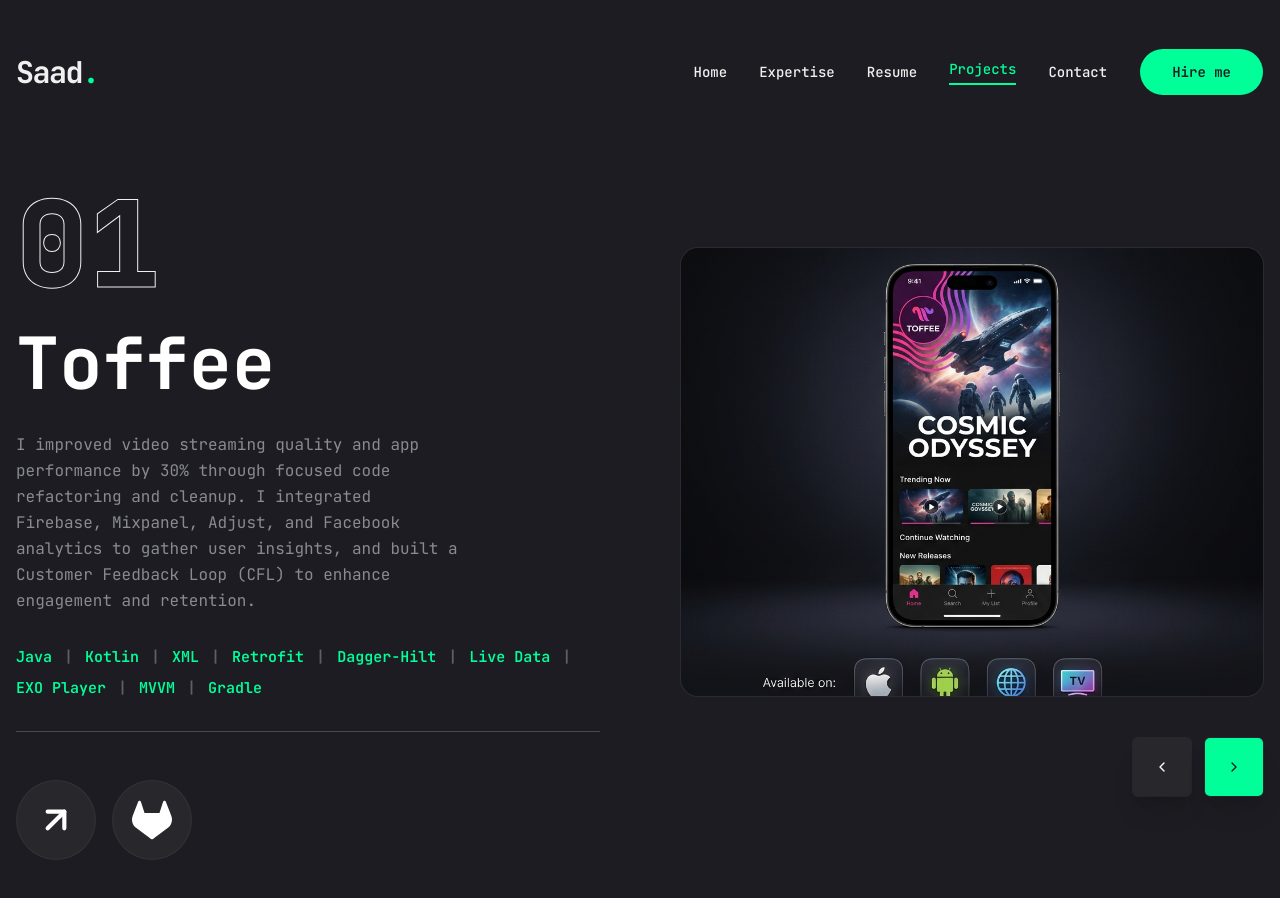
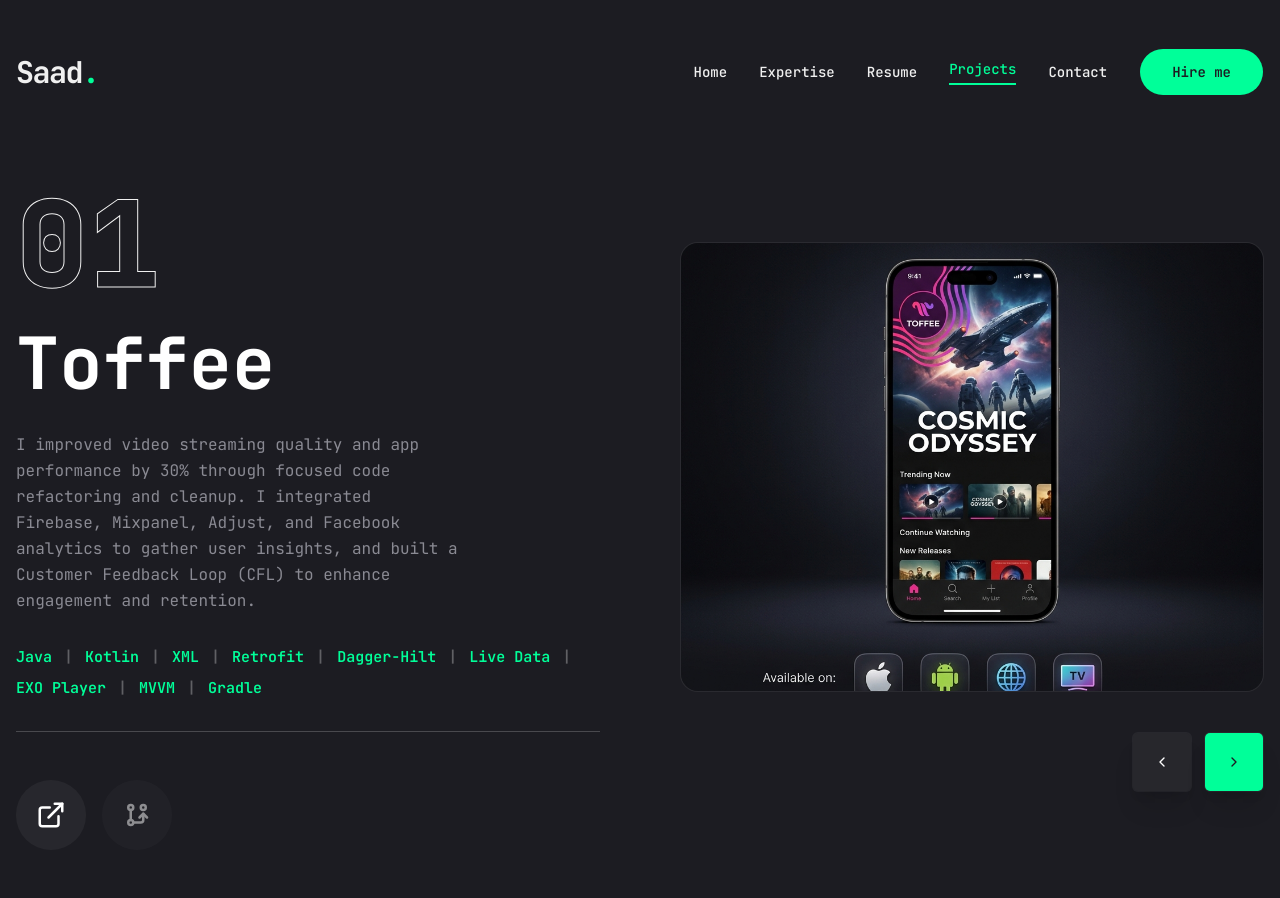
Before and after one commit to zubaer-rahman/portfolio_zubaer, a Next.js app: page /projects in a window 1280 px wide. Built offline with nearby package versions, Linux system fonts and the light colour scheme.

Commit message:
style: update project buttons with custom SVG icons and disabled states

```diff
--- a/app/projects/page.tsx
+++ b/app/projects/page.tsx
@@ -82,15 +82,26 @@ export default function Projects() {
             <div className="flex items-center gap-4">
               <Link
                 href={project.links.external}
-                className="w-20 h-20 rounded-full bg-card inline-flex items-center justify-center group hover:bg-primary transition-all duration-300 border border-white/5"
+                className="w-[70px] h-[70px] rounded-full bg-white/5 flex justify-center items-center group transition-all duration-300"
               >
-                <ArrowUpRight className="text-white w-10 h-10 group-hover:rotate-45 transition-all duration-300" strokeWidth={2.5} />
+                <svg stroke="currentColor" fill="none" strokeWidth="2" viewBox="0 0 24 24" strokeLinecap="round" strokeLinejoin="round" className="text-white text-3xl group-hover:text-primary transition-all duration-300" height="1em" width="1em" xmlns="http://www.w3.org/2000/svg">
+                  <path d="M18 13v6a2 2 0 0 1-2 2H5a2 2 0 0 1-2-2V8a2 2 0 0 1 2-2h6"></path>
+                  <polyline points="15 3 21 3 21 9"></polyline>
+                  <line x1="10" y1="14" x2="21" y2="3"></line>
+                </svg>
               </Link>
               <Link
                 href={project.links.repo}
-                className="w-20 h-20 rounded-full bg-card inline-flex items-center justify-center group hover:bg-primary transition-all duration-300 border border-white/5"
+                className="w-[70px] h-[70px] rounded-full bg-white/5 flex justify-center items-center group opacity-50 cursor-not-allowed transition-all duration-300"
               >
-                <FaGitlab className="text-white text-[40px] group-hover:scale-110 transition-all duration-300" />
+                <svg stroke="currentColor" fill="none" strokeWidth="2" viewBox="0 0 24 24" strokeLinecap="round" strokeLinejoin="round" className="text-white text-3xl group-hover:text-primary transition-all duration-300" height="1em" width="1em" xmlns="http://www.w3.org/2000/svg">
+                  <path d="M7 18m-2 0a2 2 0 1 0 4 0a2 2 0 1 0 -4 0"></path>
+                  <path d="M7 6m-2 0a2 2 0 1 0 4 0a2 2 0 1 0 -4 0"></path>
+                  <path d="M17 6m-2 0a2 2 0 1 0 4 0a2 2 0 1 0 -4 0"></path>
+                  <path d="M7 8l0 8"></path>
+                  <path d="M9 18h6a2 2 0 0 0 2 -2v-5"></path>
+                  <path d="M14 14l3 -3l3 3"></path>
+                </svg>
               </Link>
             </div>
           </motion.div>
```
